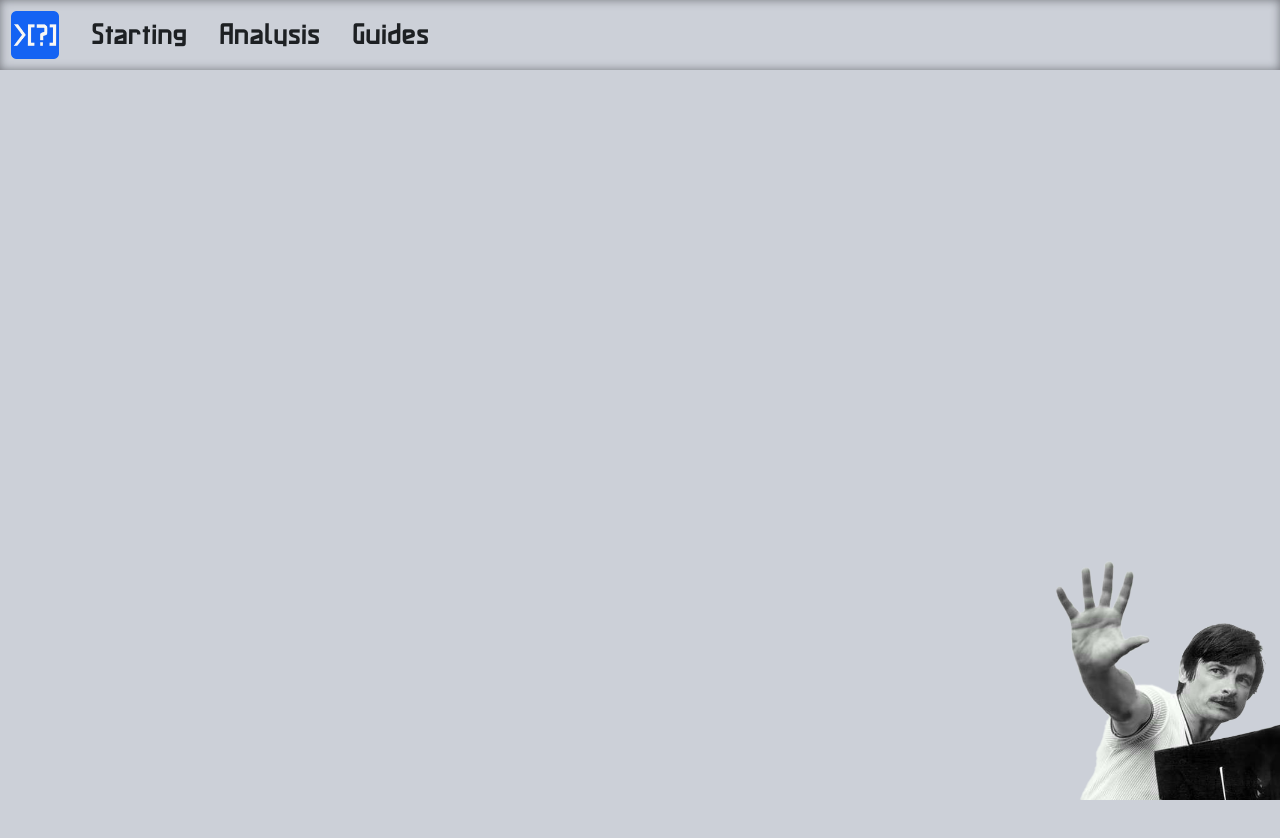
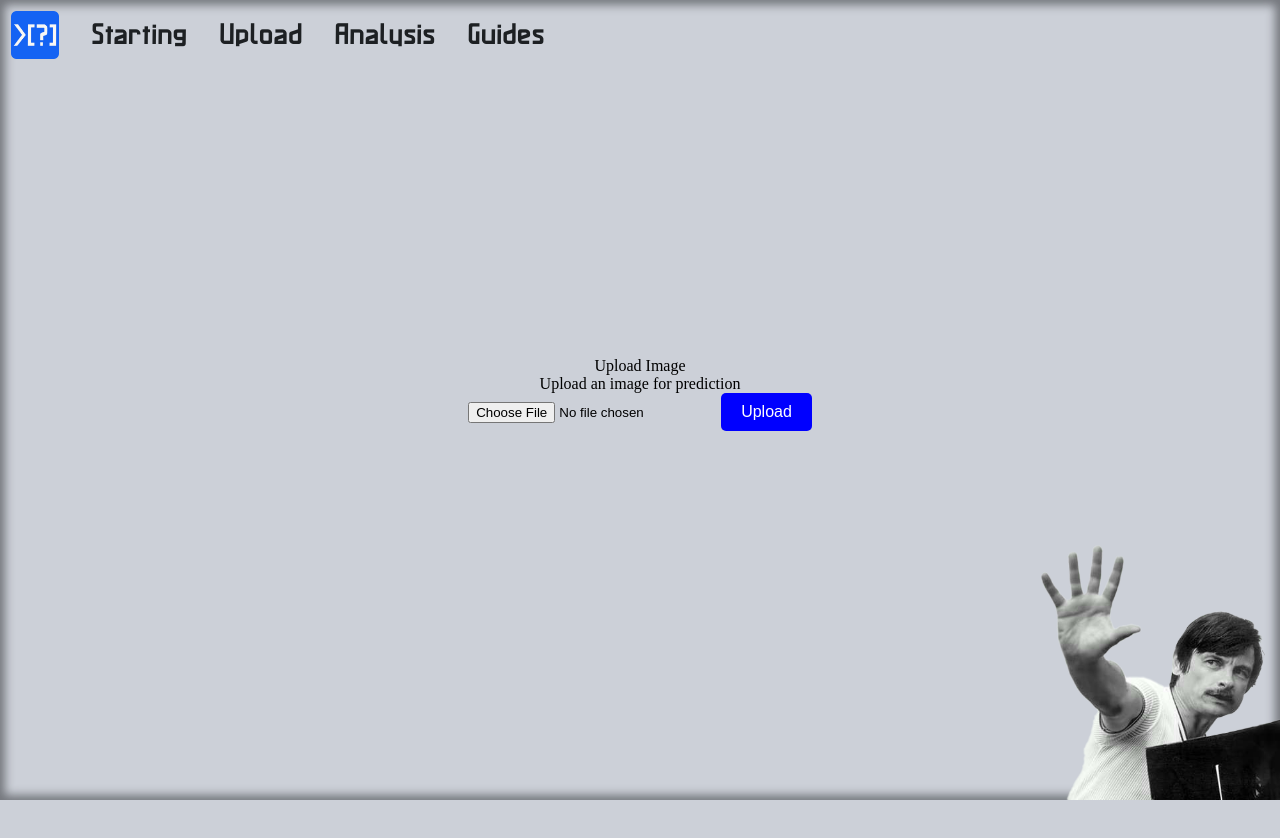
Before and after one commit to AyaalTech/ShotCompositionAI, a React (Create React App) app in the folder wtsw-frontend/: page / in a window 1280 px wide. Shown: the top 838 px of the page. Before the commit the page ends 800 px from the top, so only its background shows below. Built offline with nearby package versions, Linux system fonts and the light colour scheme.

Commit message:
feat: Created UploadPage

```diff
--- a/wtsw-frontend/package.json
+++ b/wtsw-frontend/package.json
@@ -6,6 +6,7 @@
     "@testing-library/jest-dom": "^5.17.0",
     "@testing-library/react": "^13.4.0",
     "@testing-library/user-event": "^13.5.0",
+    "axios": "^1.7.2",
     "react": "^18.3.1",
     "react-dom": "^18.3.1",
     "react-scripts": "5.0.1",
--- a/wtsw-frontend/public/index.html
+++ b/wtsw-frontend/public/index.html
@@ -3,7 +3,7 @@
   <head>
     <meta charset="utf-8" />
     <link rel="icon" href="%PUBLIC_URL%/wtsw.png" />
-    <meta name="viewport" content="width=device-width, initial-scale=1" />
+    <meta name="viewport" content="width=device-width, initial-scale=1, user-scalable=no, shrink-to-fit=no, viewport-fit=cover">
     <meta name="theme-color" content="#000000" />
     <link rel="manifest" href="%PUBLIC_URL%/manifest.json" />
     <title>WTSW</title>
--- a/wtsw-frontend/src/App.js
+++ b/wtsw-frontend/src/App.js
@@ -1,10 +1,15 @@
 import Navbar from './components/NavBar';
+import UploadPage from './components/UploadPage';
 
 function App() {
   return (
     <div className="App">
       <Navbar />
-      <img src="/tarkovsky.png" alt="director" style={{ position: 'absolute', right: 0, bottom: 0, height: '15rem' }} />
+      <div style={{ height: '100vh', overflowY: 'scroll' }}>
+        <UploadPage />
+        <UploadPage />
+      </div>
+      <img src="/tarkovsky.png" alt="director" style={{ position: 'sticky', bottom: '0', left: '100vw', width: '15rem', zIndex: 10 }} />
     </div>
   );
 }
--- a/wtsw-frontend/src/components/NavBar.css
+++ b/wtsw-frontend/src/components/NavBar.css
@@ -1,4 +1,7 @@
 .navbar {
+    position: absolute;
+    top: 0;
+    left: 0;
     display: flex;
     align-items: center;
     padding: 0.7rem;
@@ -6,6 +9,7 @@
     gap: 2rem;
     color: #1D2023;
     font-family: 'Obrazec 2.0', sans-serif;
+    z-index: 10;
 }
 
 .navbar span {
--- a/wtsw-frontend/src/components/NavBar.js
+++ b/wtsw-frontend/src/components/NavBar.js
@@ -12,8 +12,9 @@ const Navbar = () => {
     <nav className="navbar">
       <img src="/wtsw.png" alt="WT Logo" style={{ width: '3rem' }} />
       <span onClick={() => scrollToSection('section1')}>Starting</span>
-      <span onClick={() => scrollToSection('section2')}>Analysis</span>
-      <span onClick={() => scrollToSection('section3')}>Guides</span>
+      <span onClick={() => scrollToSection('section2')}>Upload</span>
+      <span onClick={() => scrollToSection('section3')}>Analysis</span>
+      <span onClick={() => scrollToSection('section4')}>Guides</span>
     </nav>
   );
 };
--- /dev/null
+++ b/wtsw-frontend/src/components/UploadPage.js
@@ -0,0 +1,41 @@
+import React, { useState } from 'react';
+import axios from 'axios';
+
+function UploadPage() {
+  const [image, setImage] = useState(null);
+
+  const handleImageChange = (event) => {
+    setImage(event.target.files[0]);
+  };
+
+  const handleSubmit = async (event) => {
+    event.preventDefault();
+    const formData = new FormData();
+    formData.append('image', image);
+
+    try {
+      const response = await axios.post('http://localhost:5000/predict', formData, {
+        headers: {
+          'Content-Type': 'multipart/form-data'
+        }
+      });
+      console.log('Predictions:', response.data);
+
+    } catch (error) {
+      console.error('Error uploading image:', error);
+    }
+  };
+
+  return (
+    <div className="upload-page" style={{ height: '100vh', display: 'flex', flexDirection: 'column', justifyContent: 'center', alignItems: 'center' }}>
+      <h1>Upload Image</h1>
+      <p>Upload an image for prediction</p>
+      <form onSubmit={handleSubmit}>
+        <input type="file" accept="image/*" onChange={handleImageChange} style={{ marginBottom: '20px' }} />
+        <button type="submit" style={{ padding: '10px 20px', fontSize: '16px', backgroundColor: 'blue', color: 'white', border: 'none', borderRadius: '5px', cursor: 'pointer' }}>Upload</button>
+      </form>
+    </div>
+  );
+}
+
+export default UploadPage;
--- a/wtsw-frontend/src/reset.css
+++ b/wtsw-frontend/src/reset.css
@@ -28,11 +28,18 @@ article, aside, details, figcaption, figure,
 footer, header, hgroup, menu, nav, section {
 	display: block;
 }
+html {
+	height: 100%;
+    width: 100%;
+}
+
 body {
-	line-height: 1;
+	height: 100%;
+    width: 100%;
 	background-color: #CCD0D8;
-	box-shadow: inset 0px 0px 10px rgba(29, 32, 35, 0.5);
+	box-shadow: inset 0px 0px 10px 5px rgba(29, 32, 35, 0.5);
 }
+
 ol, ul {
 	list-style: none;
 }
```
Also changed, not shown: 1 other file (tests, documents, lock files or other folders).
